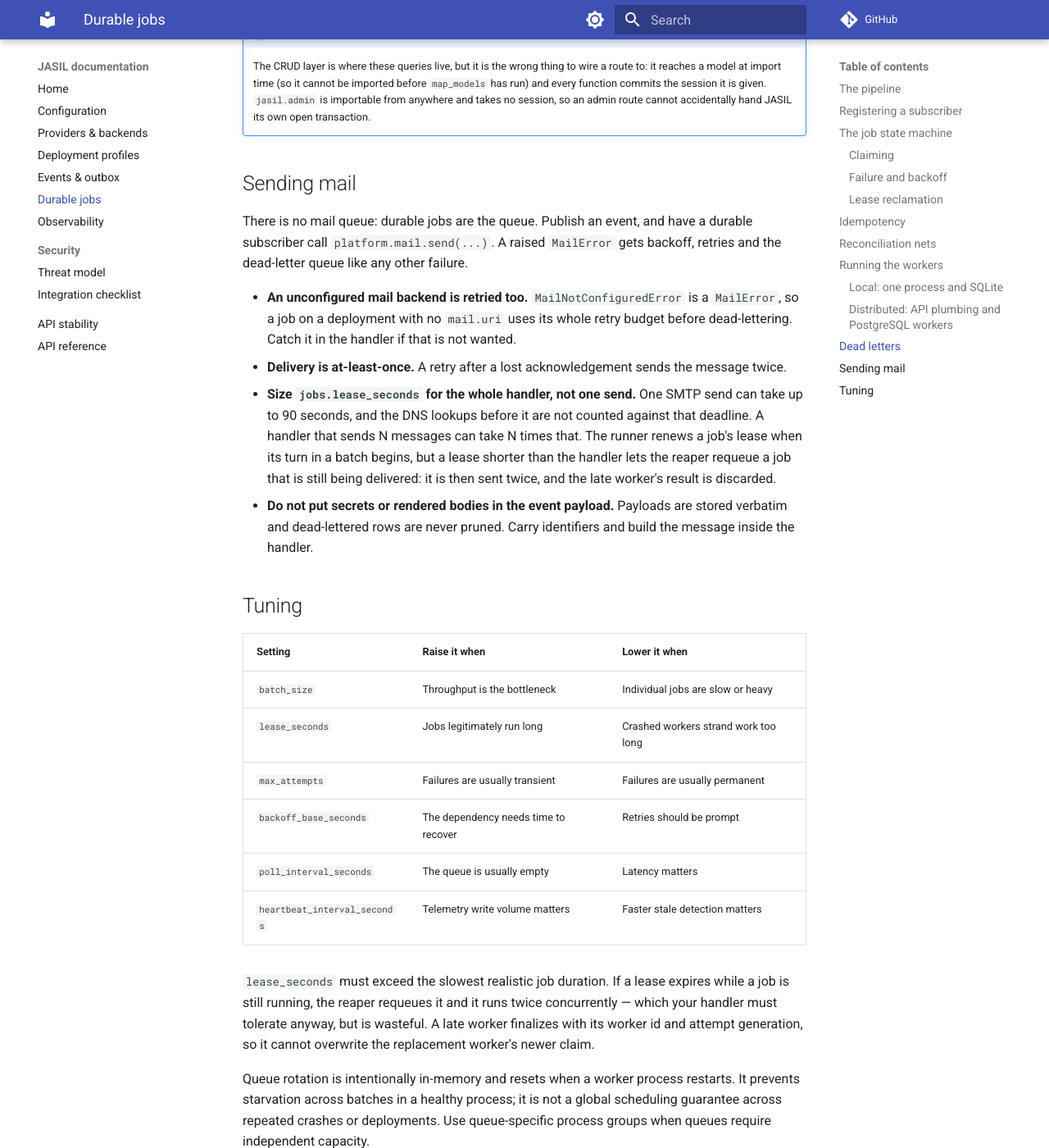
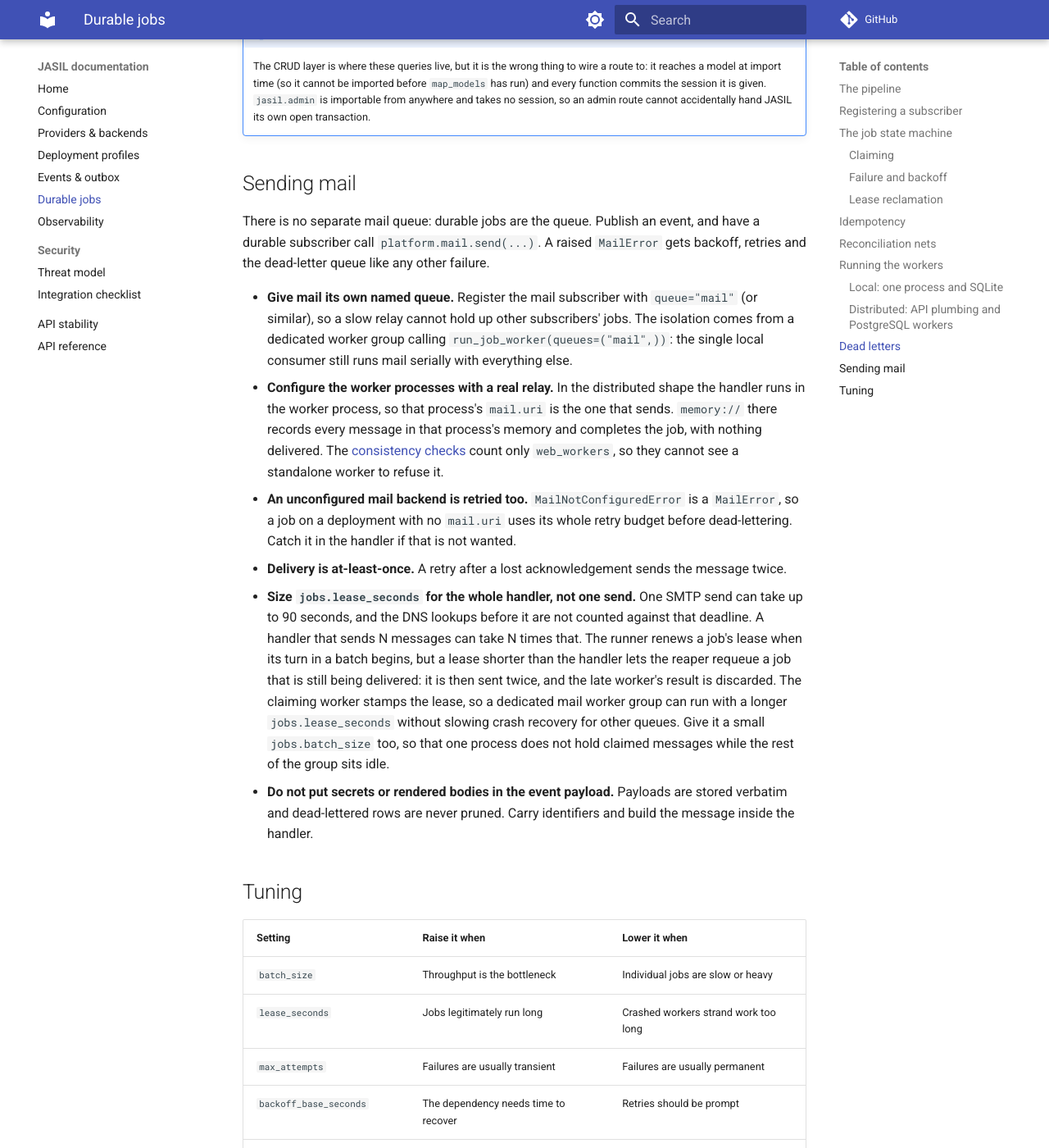
Before and after one commit to endurain-project/jasil, an MkDocs documentation site: the page built from docs/durable-jobs.md, in a window 1280 px wide and 1400 px high, scrolled down 5413 px. Shown: the whole window at 82% size. Built offline with MkDocs 1.6.1 and Material for MkDocs 9.7.7, drawn with Linux system fonts in a browser that asks for light colours; comment, search, counter and statistics services are not loaded.

Commit message:
feat(durable-jobs): enhance mail handling with dedicated queue and worker configuration

```diff
--- a/docs/durable-jobs.md
+++ b/docs/durable-jobs.md
@@ -256,10 +256,22 @@ the next call. See [Observability](observability.md#worker-registry).
 
 ## Sending mail
 
-There is no mail queue: durable jobs are the queue. Publish an event, and have a
-durable subscriber call `platform.mail.send(...)`. A raised `MailError` gets
-backoff, retries and the dead-letter queue like any other failure.
+There is no separate mail queue: durable jobs are the queue. Publish an event,
+and have a durable subscriber call `platform.mail.send(...)`. A raised
+`MailError` gets backoff, retries and the dead-letter queue like any other
+failure.
 
+- **Give mail its own named queue.** Register the mail subscriber with
+  `queue="mail"` (or similar), so a slow relay cannot hold up other subscribers'
+  jobs. The isolation comes from a dedicated worker group calling
+  `run_job_worker(queues=("mail",))`: the single local consumer still runs mail
+  serially with everything else.
+- **Configure the worker processes with a real relay.** In the distributed
+  shape the handler runs in the worker process, so that process's `mail.uri`
+  is the one that sends. `memory://` there records every message in that
+  process's memory and completes the job, with nothing delivered. The
+  [consistency checks](deployment-profiles.md#consistency-checks) count only
+  `web_workers`, so they cannot see a standalone worker to refuse it.
 - **An unconfigured mail backend is retried too.** `MailNotConfiguredError` is a
   `MailError`, so a job on a deployment with no `mail.uri` uses its whole retry
   budget before dead-lettering. Catch it in the handler if that is not wanted.
@@ -271,6 +283,10 @@ backoff, retries and the dead-letter queue like any other failure.
   The runner renews a job's lease when its turn in a batch begins, but a lease
   shorter than the handler lets the reaper requeue a job that is still being
   delivered: it is then sent twice, and the late worker's result is discarded.
+  The claiming worker stamps the lease, so a dedicated mail worker group can run
+  with a longer `jobs.lease_seconds` without slowing crash recovery for other
+  queues. Give it a small `jobs.batch_size` too, so that one process does not hold
+  claimed messages while the rest of the group sits idle.
 - **Do not put secrets or rendered bodies in the event payload.** Payloads are
   stored verbatim and dead-lettered rows are never pruned. Carry identifiers and
   build the message inside the handler.
```
Also changed, not shown: docs/deployment-profiles.md (+6 -0 lines).
